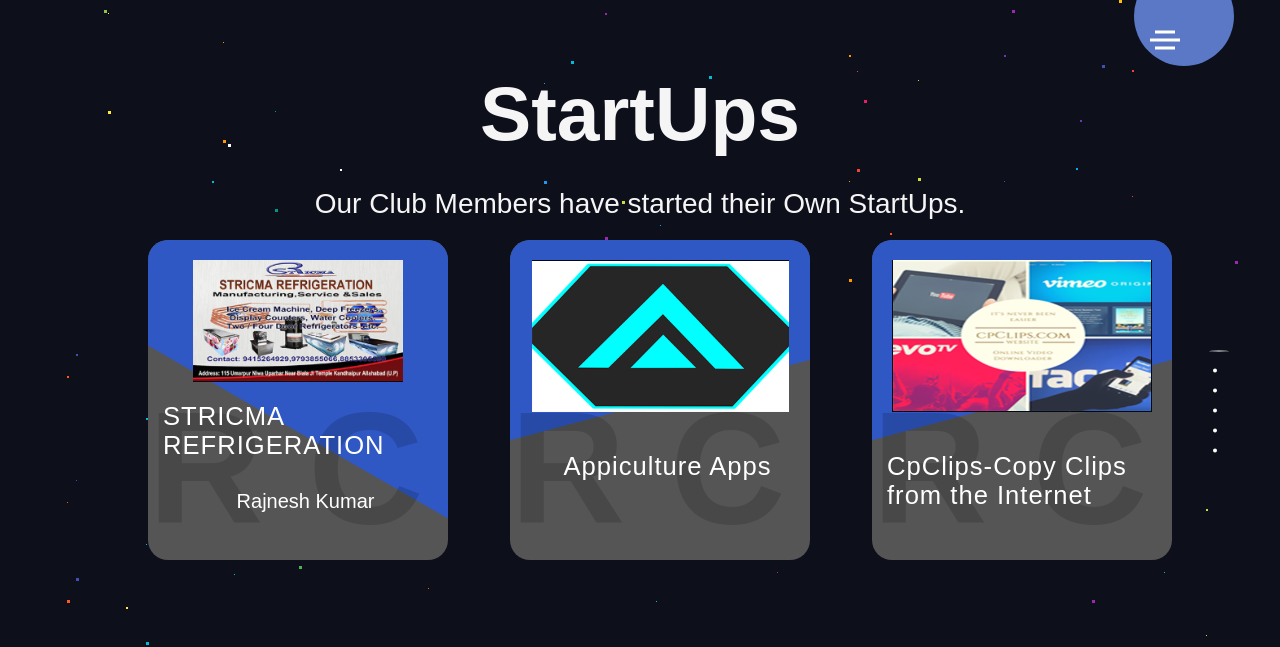
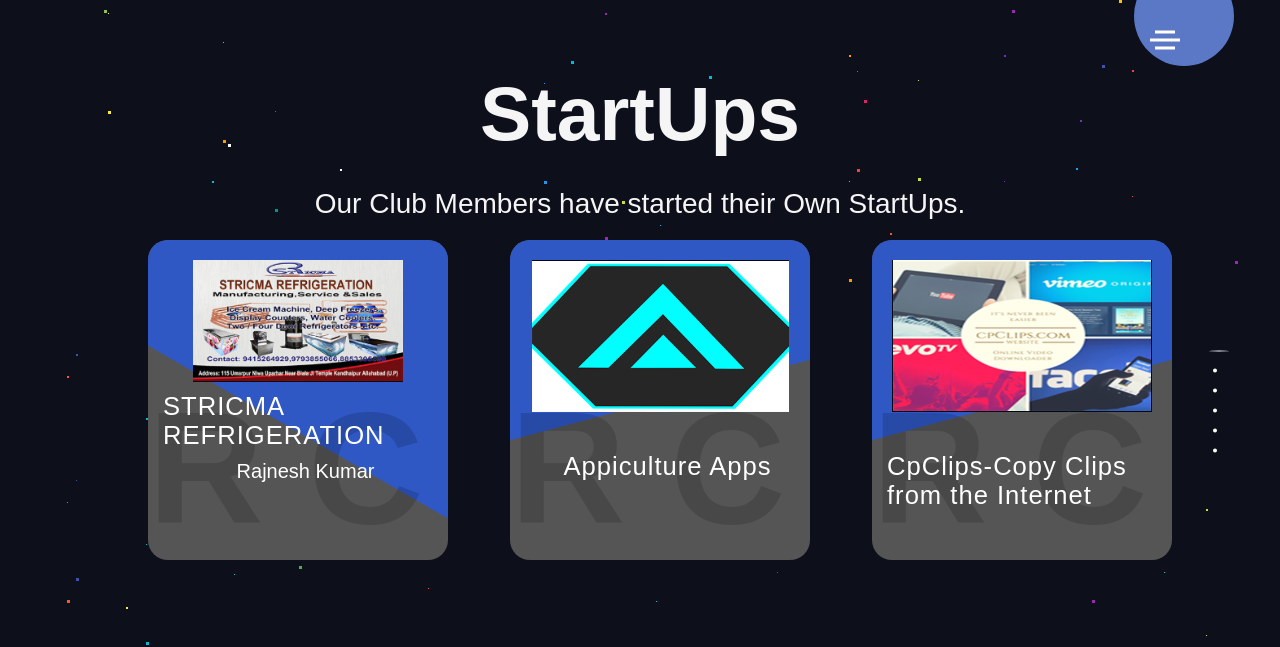
Before and after one commit to sanskarsri/rc-website, a plain HTML site: page index.html in a window 1280 px wide. In both pictures the pointer is over the element "STRICMA REFRIGERATION". Shown: the top 647 px of the page. Drawn offline with nearby package versions, Linux system fonts and the light colour scheme.

Commit message:
Update style.css

```diff
--- a/style.css
+++ b/style.css
@@ -414,10 +414,10 @@
     transition: 0.5s ease;
 }
 .card:hover .content-box h2{
-    padding: 20px 0 10px 15px;
+    padding: 10px 0 10px 15px;
 }
 .card:hover .content-box span{
-    padding: 20px 10px 0px 25px;
+    padding: 0px 10px 0px 25px;
     color: #fff;
 }
 .developer{
```
